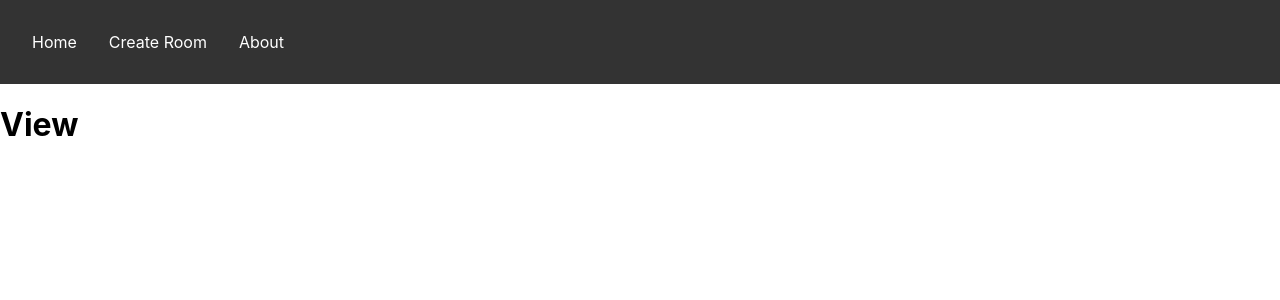
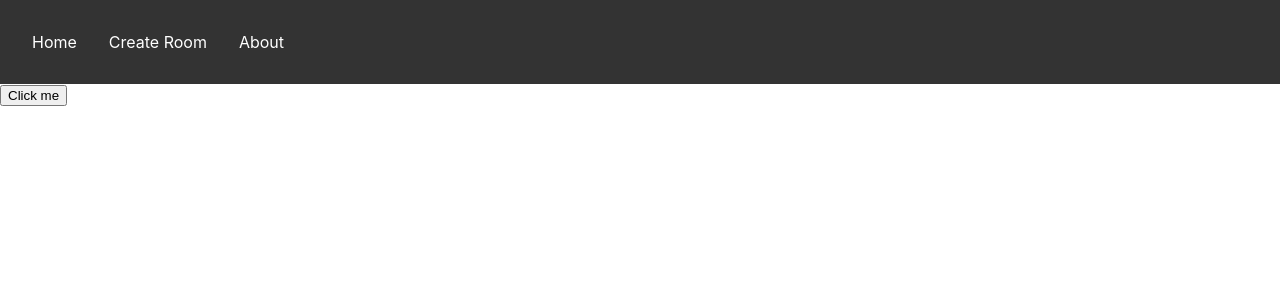
Before and after one commit to alexshelto/twitch_1per, a React (Create React App) app in the folder 1per/: page /view in a window 1280 px wide. Shown: the top 300 px of the page. Built offline with nearby package versions, Linux system fonts and the light colour scheme.

Commit message:
update page with message component

```diff
--- /dev/null
+++ b/1per/src/Components/Message.js
@@ -0,0 +1,18 @@
+
+
+
+import React from 'react';
+
+export class Message extends React.Component {
+
+    render() {
+        return (
+            <div>
+                <p> {this.props.message} </p>
+            </div>
+
+        );
+    }
+}
+
+export default Message
--- a/1per/src/Pages/View.js
+++ b/1per/src/Pages/View.js
@@ -1,12 +1,43 @@
-
-import { Fragment } from "react";
 
 
-const View = () => (
-  <Fragment>
-    <h1>View</h1>
-  </Fragment>
-);
+import React from 'react';
+import Message from '../Components/Message';
 
 
+export class View extends React.Component {
+    constructor() {
+        super();
+        this.state = {
+            messageCount: 0,
+            messageLimit: 420,
+            messages: []
+        };
+
+        this.handle = this.handle.bind(this);
+    }
+
+    handle() {
+        console.log('worked');
+        this.setState(prevState => ({
+            messages: [...prevState.messages, "hello world"]
+        }));
+    }
+
+    render() {
+        return(
+            <div>
+                <button onClick={this.handle}> Click me </button>
+
+                {
+                    this.state.messages.map((msg) => (
+                        <Message message={msg}  />
+                    ))
+                }
+
+            </div>
+
+        );
+    }
+}
+
 export default View;
```
Also changed, not shown: 1per/src/index.js (+0 -12 lines).
